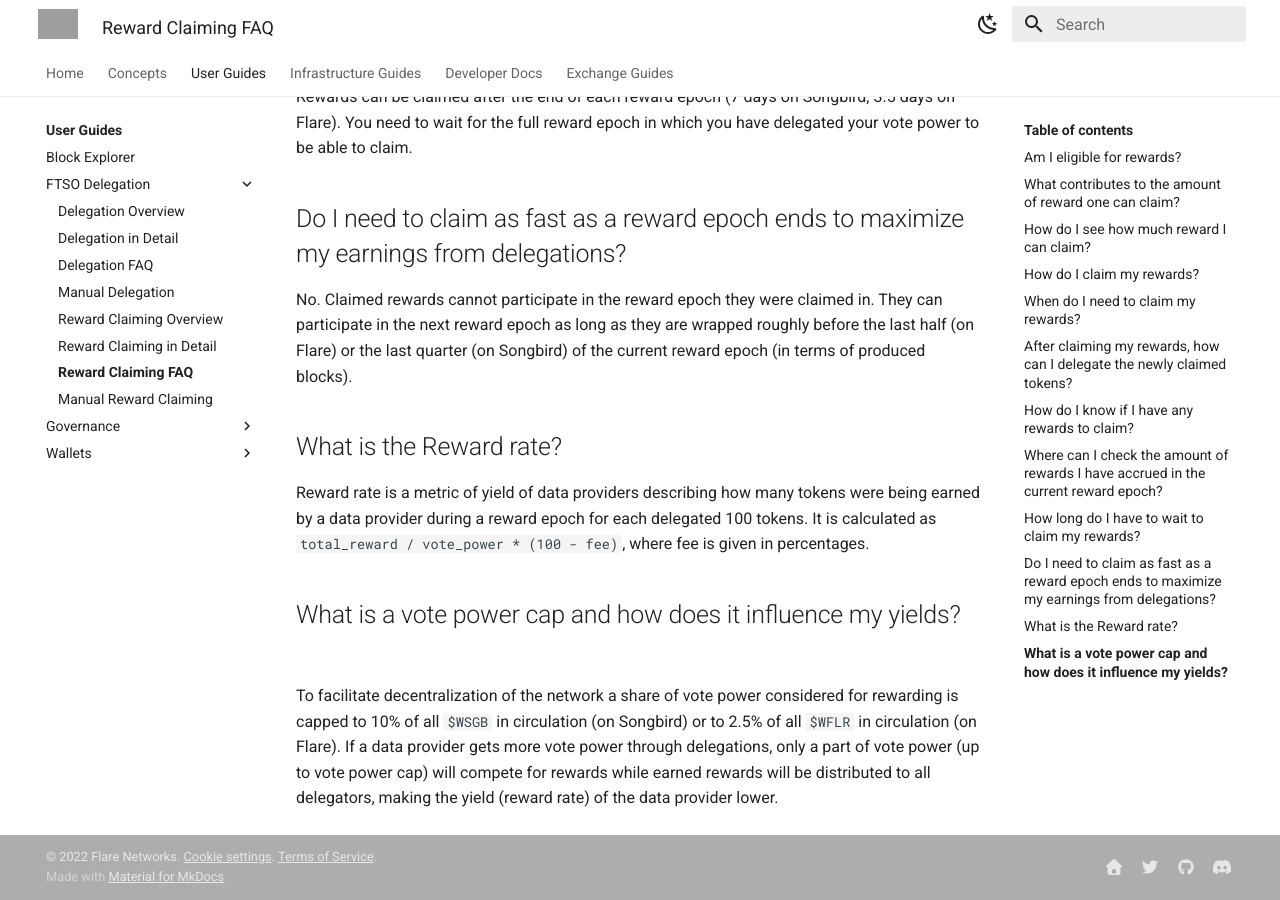
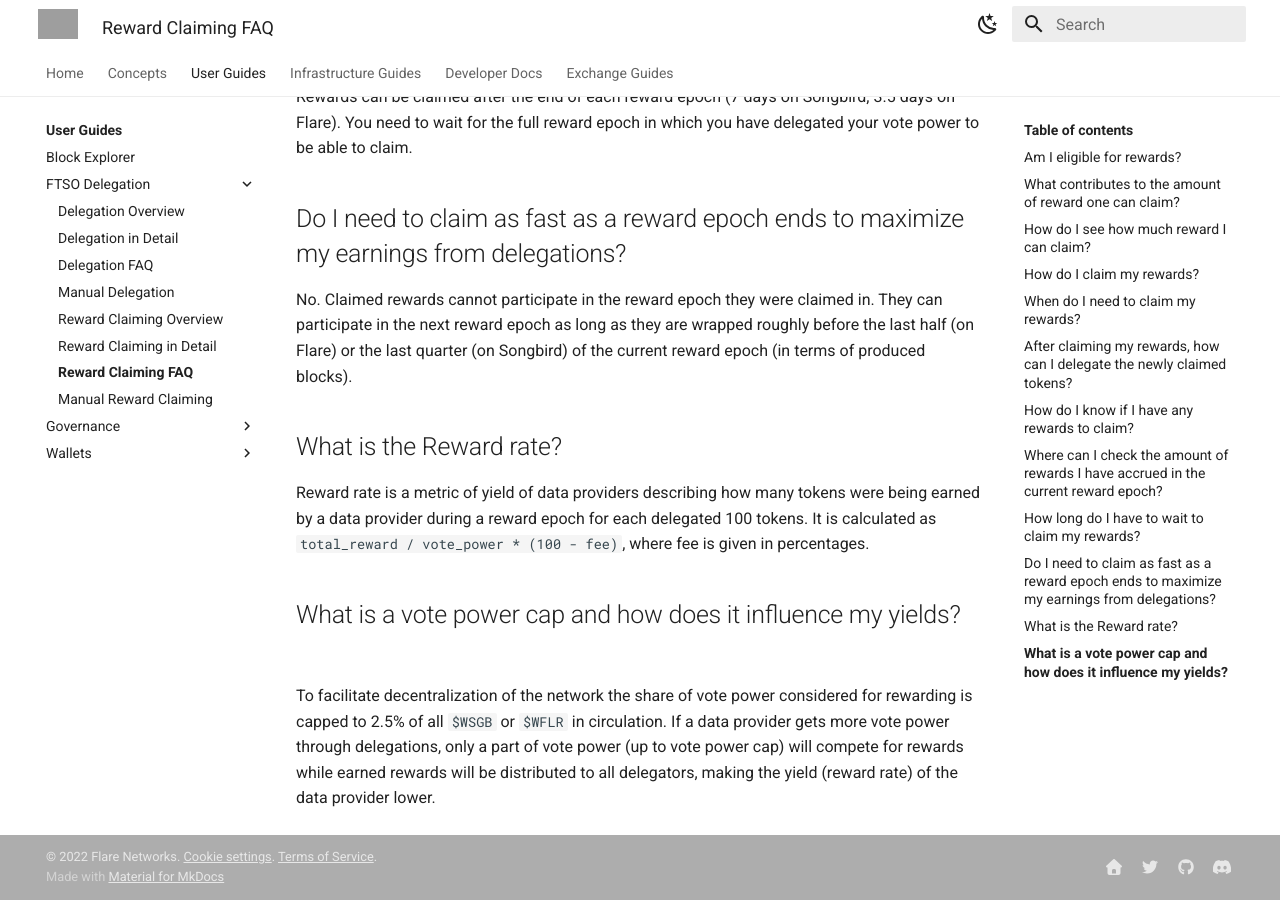
Before and after one commit to flare-foundation/docs, an MkDocs documentation site: the page built from docs/user/delegation/reward-claiming-faq.md, in a window 1280 px wide and 900 px high, scrolled down 1770 px. Built offline with MkDocs 1.6.1 and Material for MkDocs 9.7.7, drawn with Linux system fonts in a browser that asks for light colours; comment, search, counter and statistics services are not loaded; grey boxes are pictures that could not be loaded.

Commit message:
Update FTSO vote power cap after STP.01

```diff
--- a/docs/user/delegation/reward-claiming-faq.md
+++ b/docs/user/delegation/reward-claiming-faq.md
@@ -60,5 +60,5 @@
 
 ## What is a vote power cap and how does it influence my yields?
 
-To facilitate decentralization of the network a share of vote power considered for rewarding is capped to 10% of all `$WSGB` in circulation (on Songbird) or to 2.5% of all `$WFLR` in circulation (on Flare).
+To facilitate decentralization of the network the share of vote power considered for rewarding is capped to 2.5% of all `$WSGB` or `$WFLR` in circulation.
 If a data provider gets more vote power through delegations, only a part of vote power (up to vote power cap) will compete for rewards while earned rewards will be distributed to all delegators, making the yield (reward rate) of the data provider lower.
```
